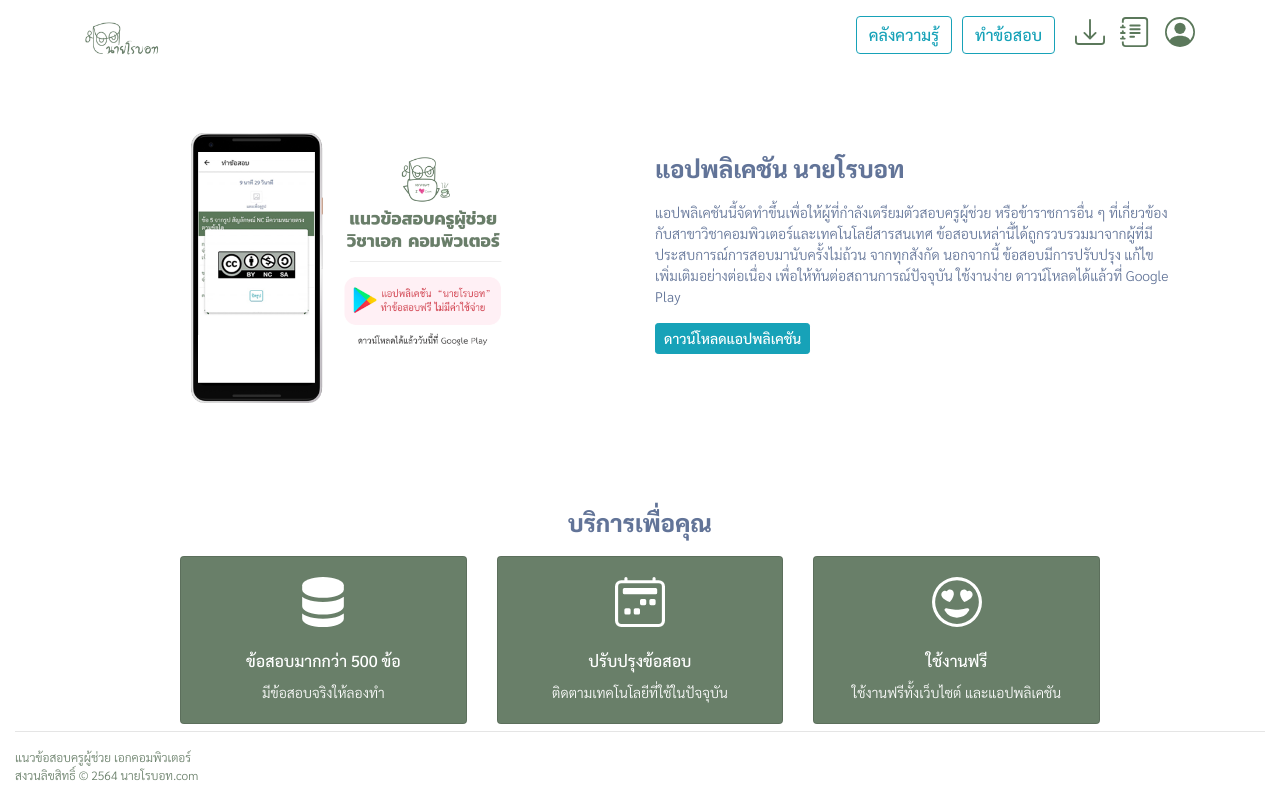
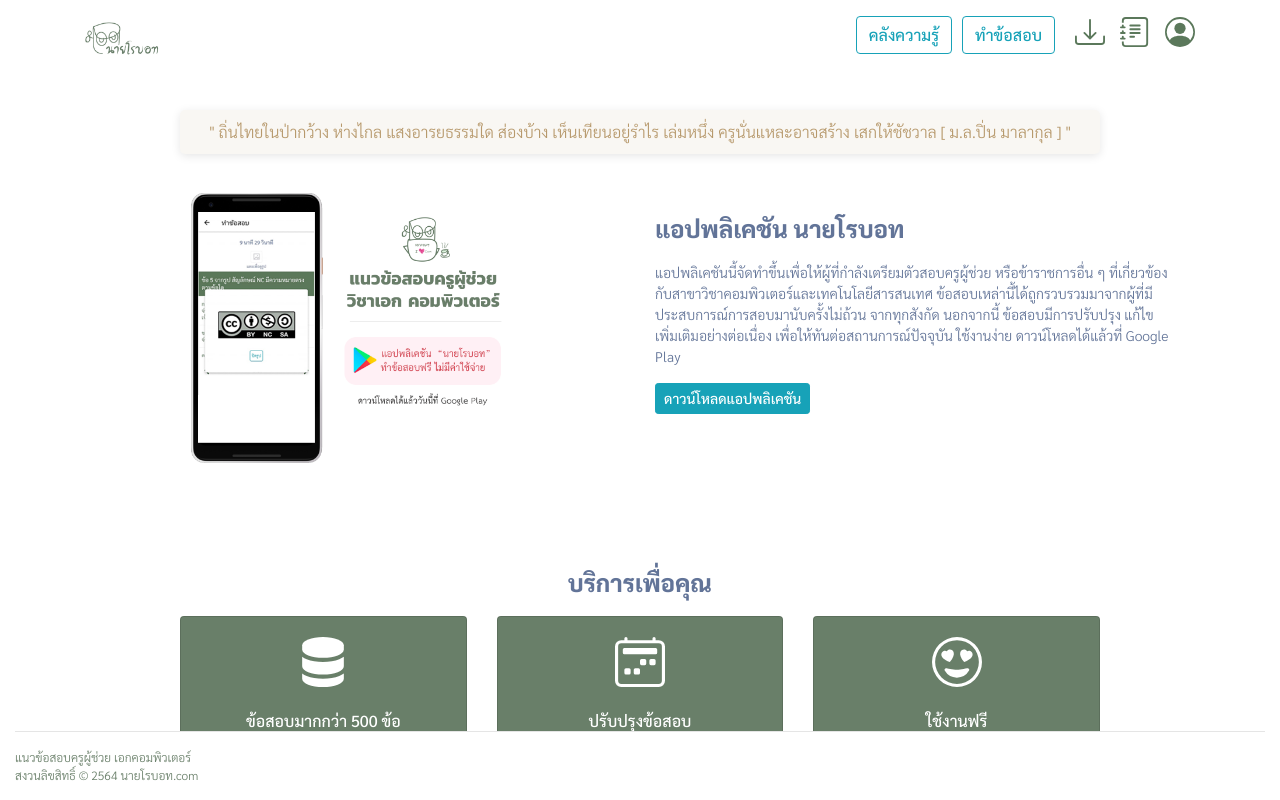
Before and after one commit to chonlatee-s/AT, a React (Create React App) app: page / in a window 1280 px wide. Shown: the top 800 px of the page. Built offline with nearby package versions, Linux system fonts and the light colour scheme; no server answers.

Commit message:
update news

```diff
--- a/src/Home.js
+++ b/src/Home.js
@@ -1,11 +1,12 @@
 import React, { Component } from 'react'
 import Promotion from './Promotion';
 import Register from './Register';
-
+import News from './News';
 class Home extends Component {
     render() {
         return(
             <div>
+                <News/>
                 <Promotion/>
                 <div style={{backgroundColor:'#d1ecf1', paddingTop:'1px', paddingBottom:'35px', height:'100%'}}>
                 <Register/>
--- /dev/null
+++ b/src/News.js
@@ -0,0 +1,44 @@
+import React, { Component } from 'react'
+import {Container, Row, Col} from 'react-bootstrap'
+import axios from 'axios'
+
+class News extends Component {
+    state = {
+        txt : "ถิ่นไทยในป่ากว้าง ห่างไกล แสงอารยธรรมใด ส่องบ้าง เห็นเทียนอยู่รำไร เล่มหนึ่ง ครูนั่นแหละอาจสร้าง เสกให้ชัชวาล [ ม.ล.ปิ่น มาลากุล ]"
+    }
+    getNews = () => {
+        axios.get(`${window.location.origin}/getNews.php`)
+            .then((res) => {
+                this.setState({txt:res.data.news})
+            })
+            .catch((err) => {
+                console.log(err)
+            })
+    }
+    componentDidMount() { // ดึงข้อสอบจากฐานข้อมูล
+        this.getNews()
+    }
+
+
+    render() {
+        return(
+            <Container className="containAlert">
+                <Row className="justify-content-md-center">
+                    <Col xs={12} md={10}>
+                        <p style={{color:'#b7996c',
+                        fontWeight:'300',
+                        textAlign:'center',
+                        padding:'10px',
+                        backgroundColor:'#f9f7f3',
+                        boxShadow: "0px 2px 10px rgba(0, 0, 0, 0.10)",
+                        borderRadius: "5px"
+                        }}>
+                            {`" ${this.state.txt} "`}
+                        </p>
+                    </Col>
+                </Row>
+            </Container>
+        );
+    }
+}
+export default News
--- a/src/Promotion.js
+++ b/src/Promotion.js
@@ -5,12 +5,12 @@ import bannerApp from './img/bannerApp2.png';
 class Promotion extends Component {
     render() {
         return (
-            <Container className="containBox">
+            <Container className="containPromotion">
                 <Row className="justify-content-md-center">
                     <Col md={6}>
                         <Row className="justify-content-md-center text-center">
                             <Col>
-                                <a href="https://google.co.th">
+                                <a href="https://play.google.com/store/apps/details?id=com.robotApp.robot">
                                     <img src={bannerApp} style={{width:"350px"}} alt="แอปพคิเคชัน นายโรบอท"/>
                                 </a>
                             </Col>
@@ -27,7 +27,7 @@ class Promotion extends Component {
                                     จากทุกสังกัด นอกจากนี้ ข้อสอบมีการปรับปรุง แก้ไข เพิ่มเติมอย่างต่อเนื่อง
                                     เพื่อให้ทันต่อสถานการณ์ปัจจุบัน ใช้งานง่าย ดาวน์โหลดได้แล้วที่ Google Play
                                 </p>
-                                <Button variant="info" size="sm" className="btnFull" style={{marginLeft:'0px'}}> ดาวน์โหลดแอปพลิเคชัน</Button>
+                                <a href="https://play.google.com/store/apps/details?id=com.robotApp.robot"><Button variant="info" size="sm" className="btnFull" style={{marginLeft:'0px'}}> ดาวน์โหลดแอปพลิเคชัน</Button></a>
                             </Col>
                         </Row>
                     </Col>
--- a/src/index.css
+++ b/src/index.css
@@ -7,7 +7,15 @@ body {
 }
 .containBox{
   margin-top: 130px;
+  margin-bottom: 80px;
+}
+.containPromotion{
+  margin-top: 20px;
   margin-bottom: 80px ;
+}
+.containAlert{
+  margin-top: 110px;
+  margin-bottom: 0px ;
 }
 .btn{
   margin-left: 5px;
```
Also changed, not shown: 1 other file (tests, documents, lock files or other folders).
